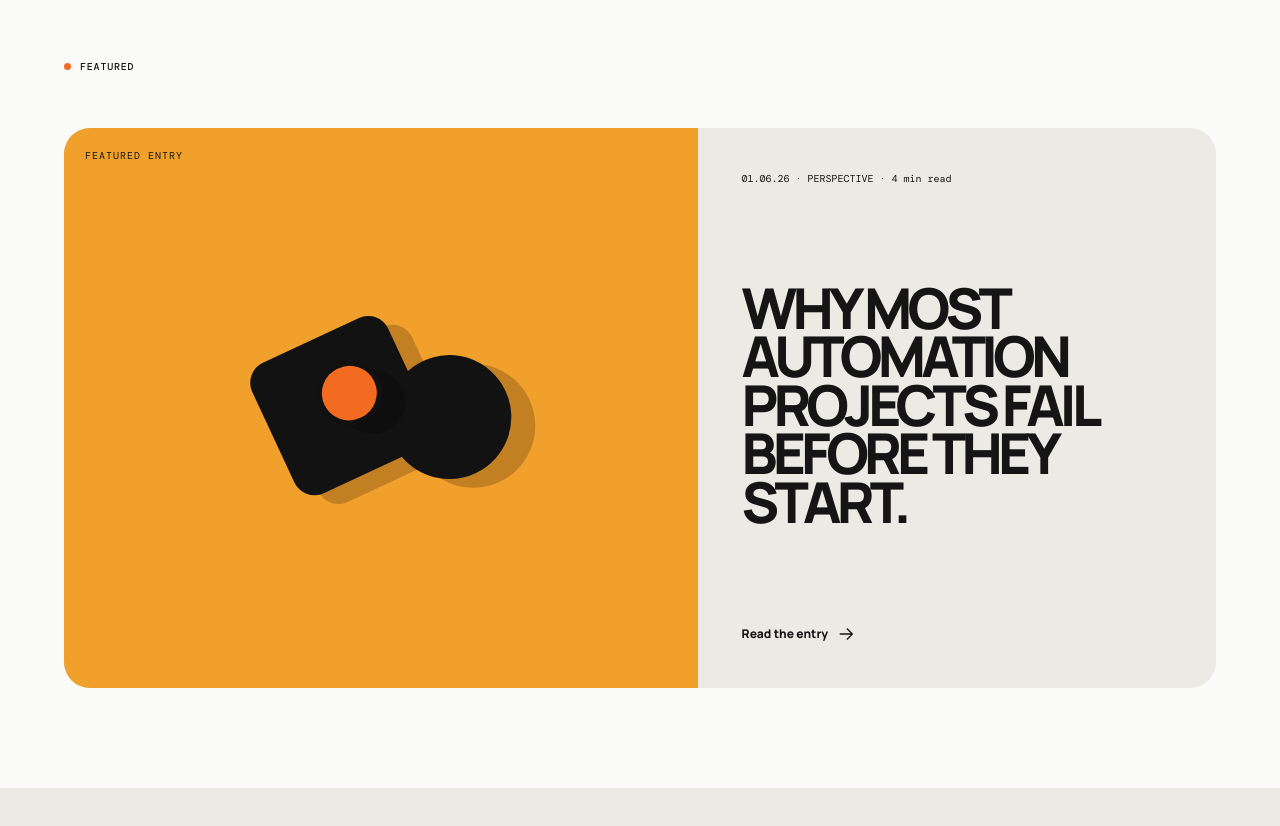
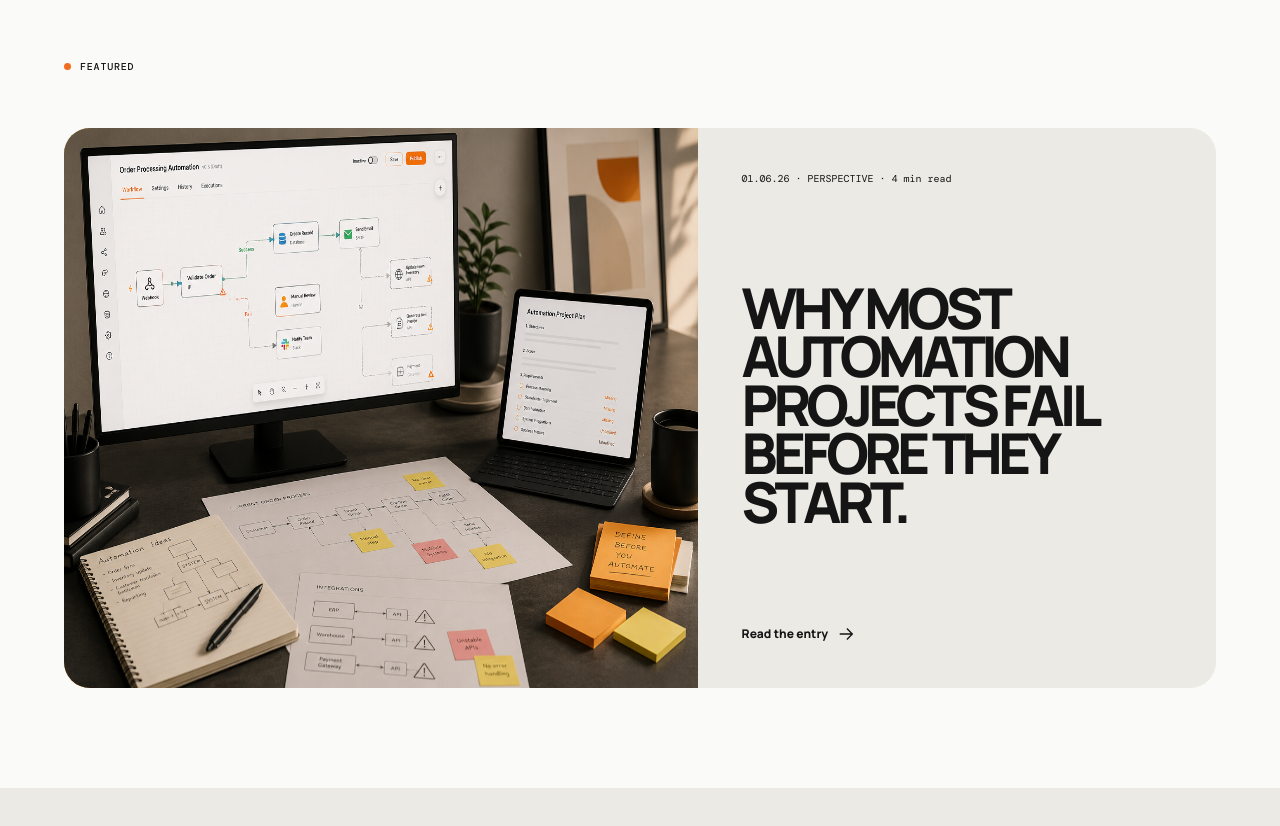
Before and after one commit to TheJ10/Atomenos-website-v3.3, a Next.js app: page /journal in a window 1280 px wide. Shown: the part 520-1346 px from the top of the page. Built offline with nearby package versions, Linux system fonts and the light colour scheme.

Commit message:
Integrate Image component for featured entry
Added an Image component to display a featured entry image.

```diff
--- a/app/journal/page.tsx
+++ b/app/journal/page.tsx
@@ -3,6 +3,7 @@ import { Chrome, SiteFooter, Arrow } from '../../components/chrome';
 import { PageHeader } from '../../components/page-header';
 import { ARTICLES } from '../../lib/journal';
 import { JournalGrid } from '../../components/journal-grid';
+import Image from "next/image";
 
 export const metadata: Metadata = {
   title: 'Journal — Atomenos',
@@ -27,7 +28,13 @@ export default function JournalPage() {
           <a href={`/journal/${featured.slug}`} className="venture__card lift" style={{ display: 'grid' }}>
             <div className="venture__image">
               <span>FEATURED ENTRY</span>
-              <div className="venture__object"><i /><i /><i /></div>
+              <Image
+                src="/journal-automation.png"
+                alt="Automation workflow planning"
+                fill
+                className="venture__art"
+                priority
+              />
             </div>
             <div className="venture__copy">
               <p>{featured.date} &middot; {featured.category.toUpperCase()} &middot; {featured.read}</p>
```
